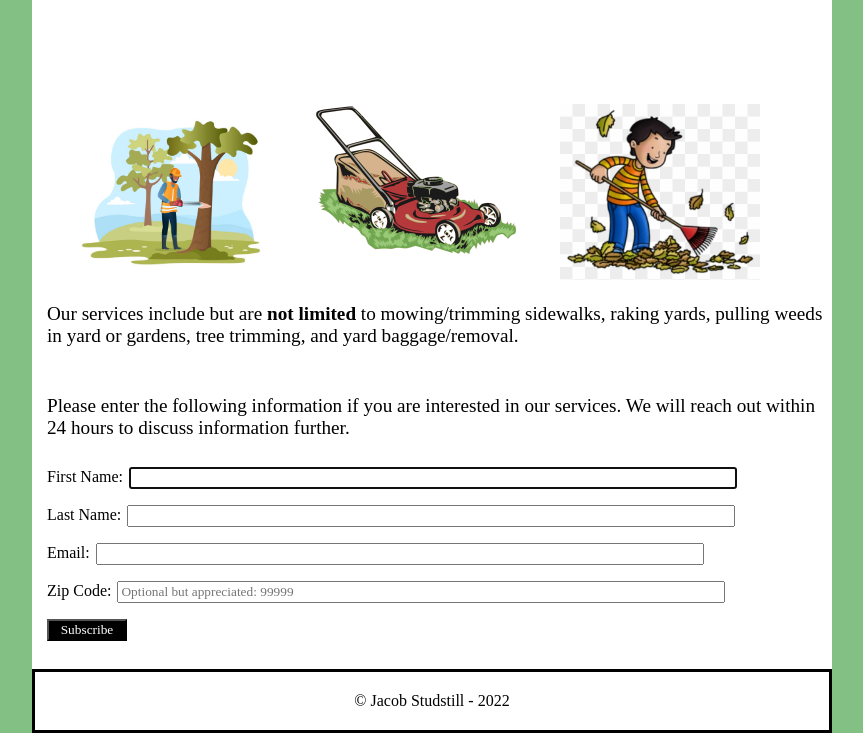
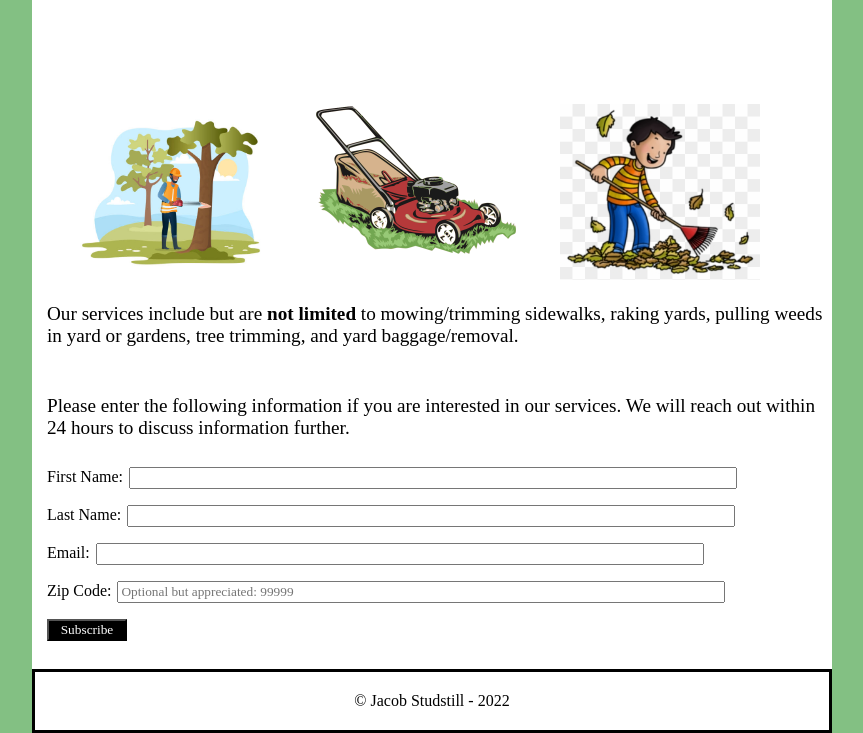
Before and after one commit to JacobStudstill/Mini-Project-1, a plain HTML site: page index.html in a window 1280 px wide. Shown: the part 534-1267 px from the top of the page, without its empty margins (208-1071 px from the left). Drawn offline with Linux system fonts and the light colour scheme.

Commit message:
Commit that updates the form to not autofocus

```diff
--- a/index.html
+++ b/index.html
@@ -72,7 +72,7 @@
         <p>Please enter the following information if you are interested in our services. We will reach out within 24 hours to discuss information further.</p>
         <form>
             <label for="firstname" >First Name:</label>
-            <input type="text" id="firstname" autofocus required><br>
+            <input type="text" id="firstname" required><br>
             <label for="lastname" >Last Name:</label>
             <input type="text" id="lastname" required><br>
             <label for="email" >Email:</label>
```
